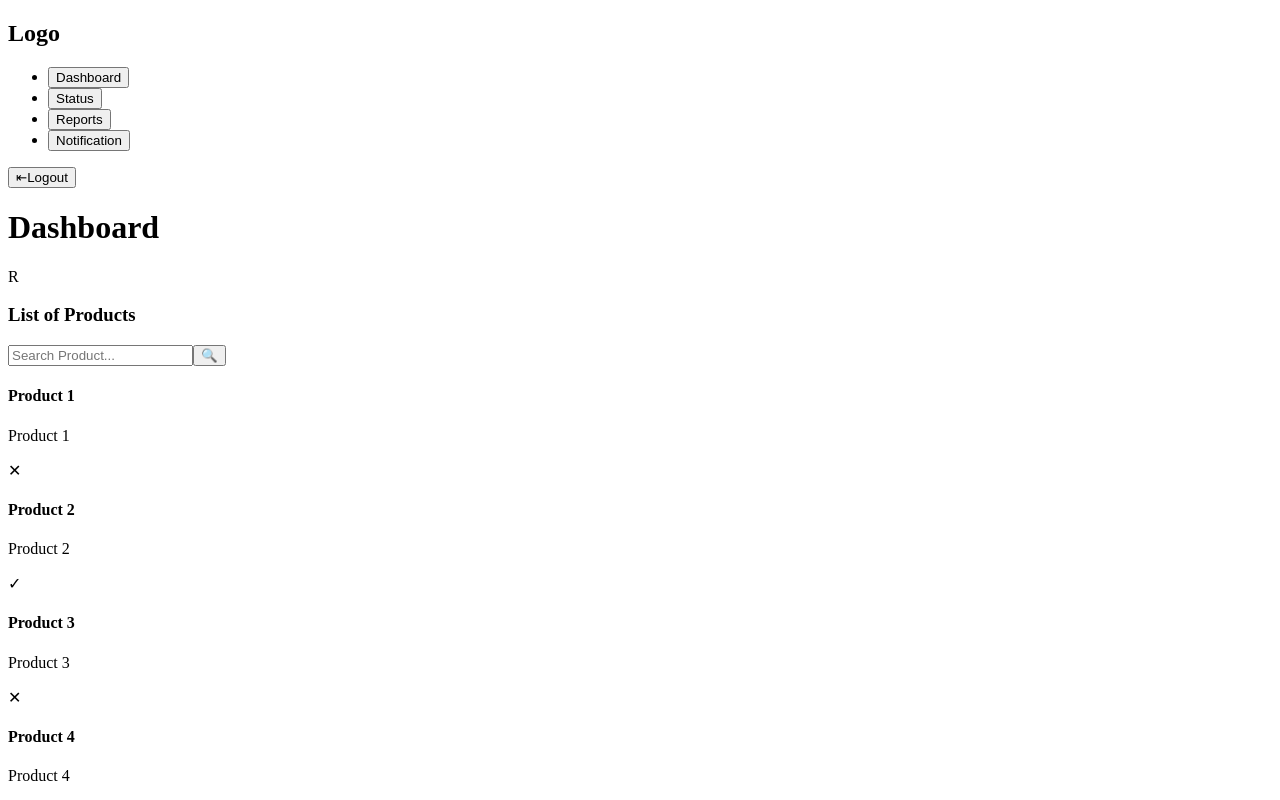
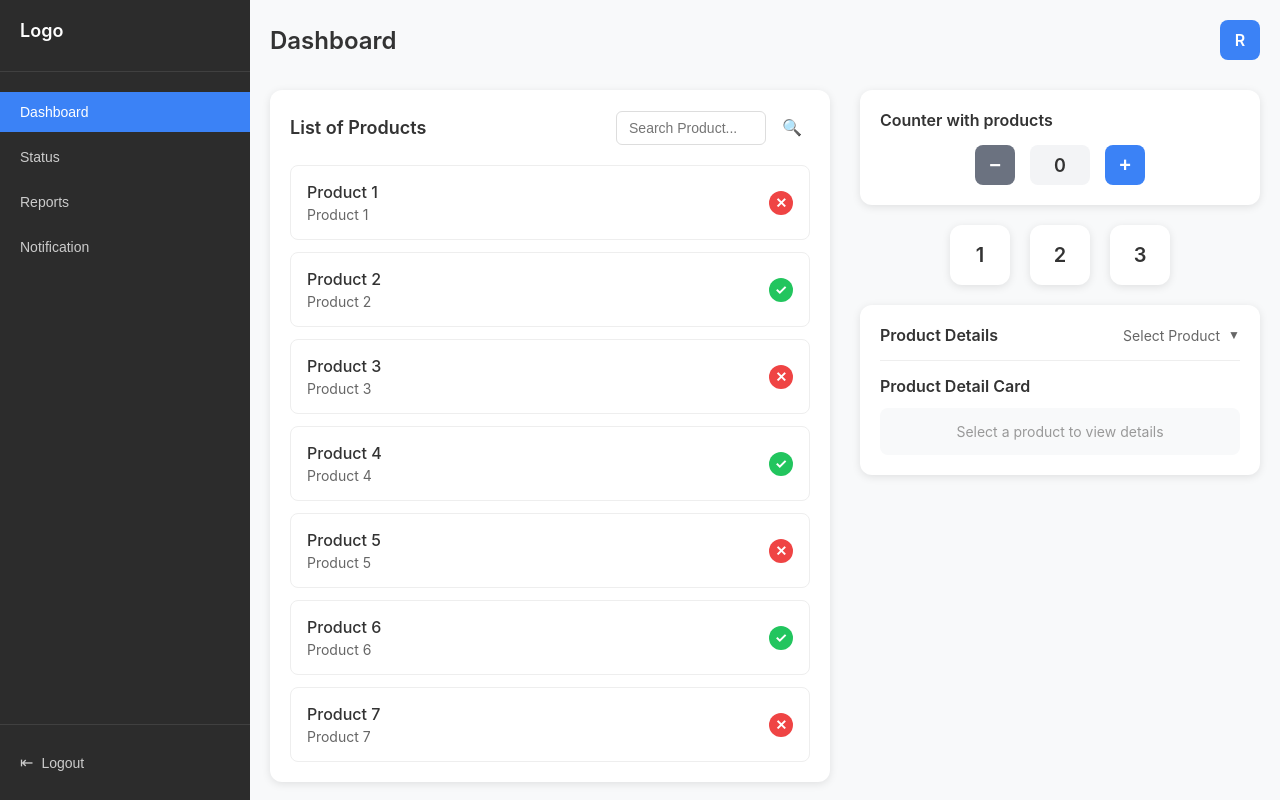
Before and after one commit to Kishorekrr/builder.io, a React (Create React App) app: page / in a window 1280 px wide. Shown: the top 800 px of the page. Built offline with nearby package versions, Linux system fonts and the light colour scheme.

Commit message:
TodoWrite
cgen-cabff2545cba4a8c8e282c6912a1486f

```diff
--- a/src/App.css
+++ b/src/App.css
@@ -1,23 +1,525 @@
-.app {
+* {
+  margin: 0;
+  padding: 0;
+  box-sizing: border-box;
+}
+
+body {
+  font-family: -apple-system, BlinkMacSystemFont, 'Segoe UI', 'Roboto', sans-serif;
+  background-color: #f5f5f5;
+  color: #333;
+}
+
+.dashboard {
+  display: flex;
+  min-height: 100vh;
+  background-color: #1a1a1a;
+}
+
+/* Sidebar Styles */
+.sidebar {
+  width: 250px;
+  background-color: #2c2c2c;
+  color: white;
+  padding: 20px 0;
+  display: flex;
+  flex-direction: column;
+}
+
+.sidebar-header {
+  padding: 0 20px 30px;
+  border-bottom: 1px solid #404040;
+}
+
+.logo {
+  font-size: 18px;
+  font-weight: 600;
+  color: white;
+}
+
+.sidebar-nav {
+  flex: 1;
+  padding: 20px 0;
+}
+
+.nav-list {
+  list-style: none;
+}
+
+.nav-item {
+  margin-bottom: 5px;
+}
+
+.nav-link {
+  display: block;
+  width: 100%;
+  padding: 12px 20px;
+  background: none;
+  border: none;
+  color: #ccc;
+  text-align: left;
+  font-size: 14px;
+  cursor: pointer;
+  transition: all 0.2s ease;
+}
+
+.nav-item.active .nav-link {
+  background-color: #3b82f6;
+  color: white;
+  font-weight: 500;
+}
+
+.nav-link:hover {
+  background-color: #404040;
+  color: white;
+}
+
+.sidebar-footer {
+  padding: 0 20px;
+  border-top: 1px solid #404040;
+  padding-top: 20px;
+}
+
+.logout-btn {
+  display: flex;
+  align-items: center;
+  gap: 8px;
+  background: none;
+  border: none;
+  color: #ccc;
+  font-size: 14px;
+  cursor: pointer;
+  padding: 8px 0;
+}
+
+.logout-btn:hover {
+  color: white;
+}
+
+.logout-icon {
+  font-size: 16px;
+}
+
+/* Main Content Styles */
+.main-content {
+  flex: 1;
+  background-color: #f8f9fa;
+  padding: 20px;
+}
+
+.dashboard-header {
+  display: flex;
+  justify-content: space-between;
+  align-items: center;
+  margin-bottom: 30px;
+}
+
+.dashboard-title {
+  font-size: 24px;
+  font-weight: 600;
+  color: #333;
+}
+
+.user-avatar {
+  width: 40px;
+  height: 40px;
+  background-color: #3b82f6;
+  color: white;
+  border-radius: 8px;
+  display: flex;
+  align-items: center;
+  justify-content: center;
+  font-weight: 600;
+  font-size: 16px;
+}
+
+.content-grid {
+  display: grid;
+  grid-template-columns: 1fr 400px;
+  gap: 30px;
+  height: calc(100vh - 120px);
+}
+
+/* Product List Styles */
+.product-list-container {
+  background-color: white;
+  border-radius: 12px;
+  padding: 20px;
+  box-shadow: 0 2px 8px rgba(0, 0, 0, 0.1);
+  height: fit-content;
+}
+
+.list-header {
+  display: flex;
+  justify-content: space-between;
+  align-items: center;
+  margin-bottom: 20px;
+}
+
+.list-title {
+  font-size: 18px;
+  font-weight: 600;
+  color: #333;
+}
+
+.search-container {
+  display: flex;
+  align-items: center;
+  gap: 8px;
+}
+
+.search-input {
+  padding: 8px 12px;
+  border: 1px solid #ddd;
+  border-radius: 6px;
+  font-size: 14px;
+  width: 150px;
+}
+
+.search-btn {
+  padding: 8px;
+  background: none;
+  border: none;
+  cursor: pointer;
+  font-size: 16px;
+}
+
+.product-list {
+  display: flex;
+  flex-direction: column;
+  gap: 12px;
+}
+
+.product-item {
+  display: flex;
+  justify-content: space-between;
+  align-items: center;
+  padding: 16px;
+  border: 1px solid #eee;
+  border-radius: 8px;
+  cursor: pointer;
+  transition: all 0.2s ease;
+}
+
+.product-item:hover {
+  background-color: #f8f9fa;
+  border-color: #ddd;
+}
+
+.product-info {
+  display: flex;
+  flex-direction: column;
+  gap: 4px;
+}
+
+.product-name {
+  font-size: 16px;
+  font-weight: 500;
+  color: #333;
+}
+
+.product-subtitle {
+  font-size: 14px;
+  color: #666;
+}
+
+.status-indicator {
+  width: 24px;
+  height: 24px;
+  border-radius: 50%;
+  display: flex;
+  align-items: center;
+  justify-content: center;
+  color: white;
+  font-weight: bold;
+  font-size: 14px;
+}
+
+.status-indicator.success {
+  background-color: #22c55e;
+}
+
+.status-indicator.error {
+  background-color: #ef4444;
+}
+
+/* Right Section Styles */
+.right-section {
+  display: flex;
+  flex-direction: column;
+  gap: 20px;
+}
+
+/* Counter Styles */
+.counter-container {
+  background-color: white;
+  border-radius: 12px;
+  padding: 20px;
+  box-shadow: 0 2px 8px rgba(0, 0, 0, 0.1);
+}
+
+.counter-title {
+  font-size: 16px;
+  font-weight: 600;
+  color: #333;
+  margin-bottom: 15px;
+}
+
+.counter-controls {
+  display: flex;
+  align-items: center;
+  justify-content: center;
+  gap: 15px;
+}
+
+.counter-btn {
+  width: 40px;
+  height: 40px;
+  border: none;
+  border-radius: 8px;
+  font-size: 20px;
+  font-weight: bold;
+  cursor: pointer;
+  display: flex;
+  align-items: center;
+  justify-content: center;
+  transition: all 0.2s ease;
+}
+
+.counter-btn.increment {
+  background-color: #3b82f6;
+  color: white;
+}
+
+.counter-btn.decrement {
+  background-color: #6b7280;
+  color: white;
+}
+
+.counter-btn:hover {
+  transform: scale(1.05);
+}
+
+.counter-display {
+  width: 60px;
+  height: 40px;
+  background-color: #f3f4f6;
+  border-radius: 8px;
+  display: flex;
+  align-items: center;
+  justify-content: center;
+  font-size: 18px;
+  font-weight: 600;
+  color: #333;
+}
+
+/* Numbered Sections */
+.numbered-sections {
+  display: flex;
+  gap: 20px;
+  justify-content: center;
+}
+
+.number-item {
+  width: 60px;
+  height: 60px;
+  background-color: white;
+  border-radius: 12px;
+  display: flex;
+  align-items: center;
+  justify-content: center;
+  font-size: 20px;
+  font-weight: 600;
+  color: #333;
+  box-shadow: 0 2px 8px rgba(0, 0, 0, 0.1);
+  cursor: pointer;
+  transition: all 0.2s ease;
+}
+
+.number-item:hover {
+  transform: translateY(-2px);
+  box-shadow: 0 4px 12px rgba(0, 0, 0, 0.15);
+}
+
+/* Product Details Styles */
+.product-details-container {
+  background-color: white;
+  border-radius: 12px;
+  padding: 20px;
+  box-shadow: 0 2px 8px rgba(0, 0, 0, 0.1);
+}
+
+.product-details-header {
+  display: flex;
+  justify-content: space-between;
+  align-items: center;
+  cursor: pointer;
+  margin-bottom: 15px;
+}
+
+.details-title {
+  font-size: 16px;
+  font-weight: 600;
+  color: #333;
+}
+
+.dropdown-controls {
+  display: flex;
+  align-items: center;
+  gap: 8px;
+}
+
+.select-product {
+  font-size: 14px;
+  color: #666;
+}
+
+.dropdown-btn {
+  background: none;
+  border: none;
+  font-size: 12px;
+  cursor: pointer;
+  color: #666;
+}
+
+.product-details-content {
+  padding: 15px;
+  background-color: #f8f9fa;
+  border-radius: 8px;
+  margin-bottom: 15px;
+}
+
+.selected-product-info h4 {
+  font-size: 16px;
+  font-weight: 600;
+  color: #333;
+  margin-bottom: 8px;
+}
+
+.selected-product-info p {
+  font-size: 14px;
+  color: #666;
+  margin-bottom: 4px;
+}
+
+.no-selection {
+  font-size: 14px;
+  color: #999;
   text-align: center;
 }
 
-.app-header {
-  background-color: #282c34;
-  padding: 20px;
-  color: white;
-  min-height: 100vh;
+/* Product Detail Card */
+.product-detail-card {
+  border-top: 1px solid #eee;
+  padding-top: 15px;
+}
+
+.card-title {
+  font-size: 16px;
+  font-weight: 600;
+  color: #333;
+  margin-bottom: 12px;
+}
+
+.card-content {
+  background-color: #f8f9fa;
+  padding: 15px;
+  border-radius: 8px;
+}
+
+.card-info {
   display: flex;
   flex-direction: column;
-  align-items: center;
-  justify-content: center;
-  font-size: calc(10px + 2vmin);
+  gap: 8px;
 }
 
-.app-header h1 {
-  margin-bottom: 20px;
+.info-row {
+  display: flex;
+  justify-content: space-between;
+  align-items: center;
 }
 
-.app-header p {
-  font-size: 18px;
+.label {
+  font-size: 14px;
+  color: #666;
+  font-weight: 500;
 }
+
+.value {
+  font-size: 14px;
+  color: #333;
+  font-weight: 600;
+}
+
+.value.status-success {
+  color: #22c55e;
+}
+
+.value.status-error {
+  color: #ef4444;
+}
+
+.placeholder-text {
+  font-size: 14px;
+  color: #999;
+  text-align: center;
+}
+
+/* Responsive Design */
+@media (max-width: 1024px) {
+  .content-grid {
+    grid-template-columns: 1fr;
+    gap: 20px;
+  }
+
+  .sidebar {
+    width: 200px;
+  }
+}
+
+@media (max-width: 768px) {
+  .dashboard {
+    flex-direction: column;
+  }
+
+  .sidebar {
+    width: 100%;
+    height: auto;
+    flex-direction: row;
+    justify-content: space-between;
+    padding: 15px 20px;
+  }
+
+  .sidebar-nav {
+    flex: none;
+    padding: 0;
+  }
+
+  .nav-list {
+    display: flex;
+    gap: 20px;
+  }
+
+  .nav-item {
+    margin-bottom: 0;
+  }
+
+  .sidebar-footer {
+    border: none;
+    padding: 0;
+  }
+
+  .main-content {
+    padding: 15px;
+  }
+
+  .numbered-sections {
+    gap: 15px;
+  }
+
+  .number-item {
+    width: 50px;
+    height: 50px;
+    font-size: 18px;
+  }
+}
```
